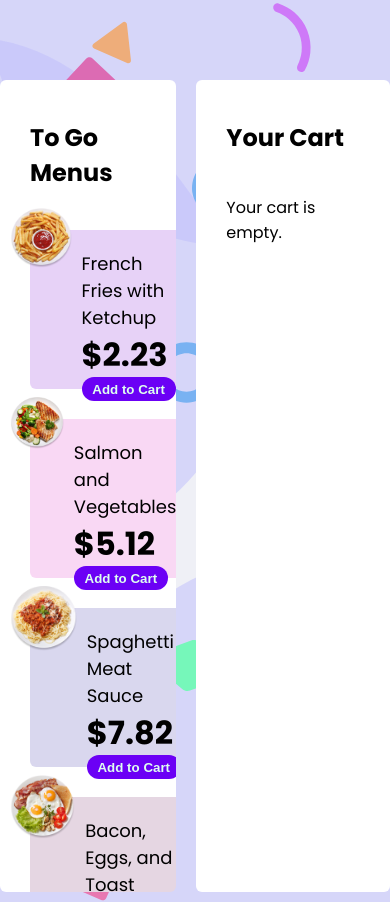
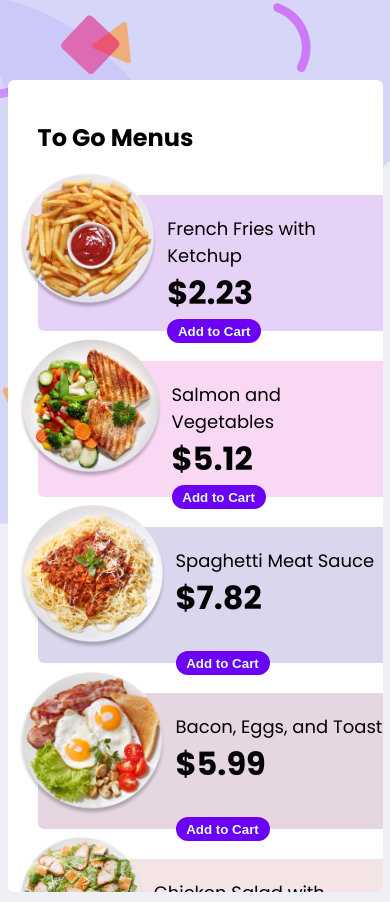
Before and after one commit to owais11-art/E-commerce-cart-component, a Vue app: page / in a window 390 px wide. Shown: the top 902 px of the page. Built offline with nearby package versions, Linux system fonts and the light colour scheme.

Commit message:
made it responsive

```diff
--- a/src/App.vue
+++ b/src/App.vue
@@ -71,12 +71,19 @@
     height: 100%;
     padding: 80px 0;
     gap: 20px;
+    @media(max-width: 768px){
+      flex-direction: column;
+      align-items: center;
+    }
     div{
       background-color: #fff;
       height: 812px;
       width: 375px;
       border-radius: 6px;
       overflow-y: scroll;
+      @media(max-width: 375px){
+        width: 100%;
+      }
       -ms-overflow-style: none; // hide scroll bar in IE and edge browsers
       scrollbar-width: none; // hide scrollbar in firefox
 
```
